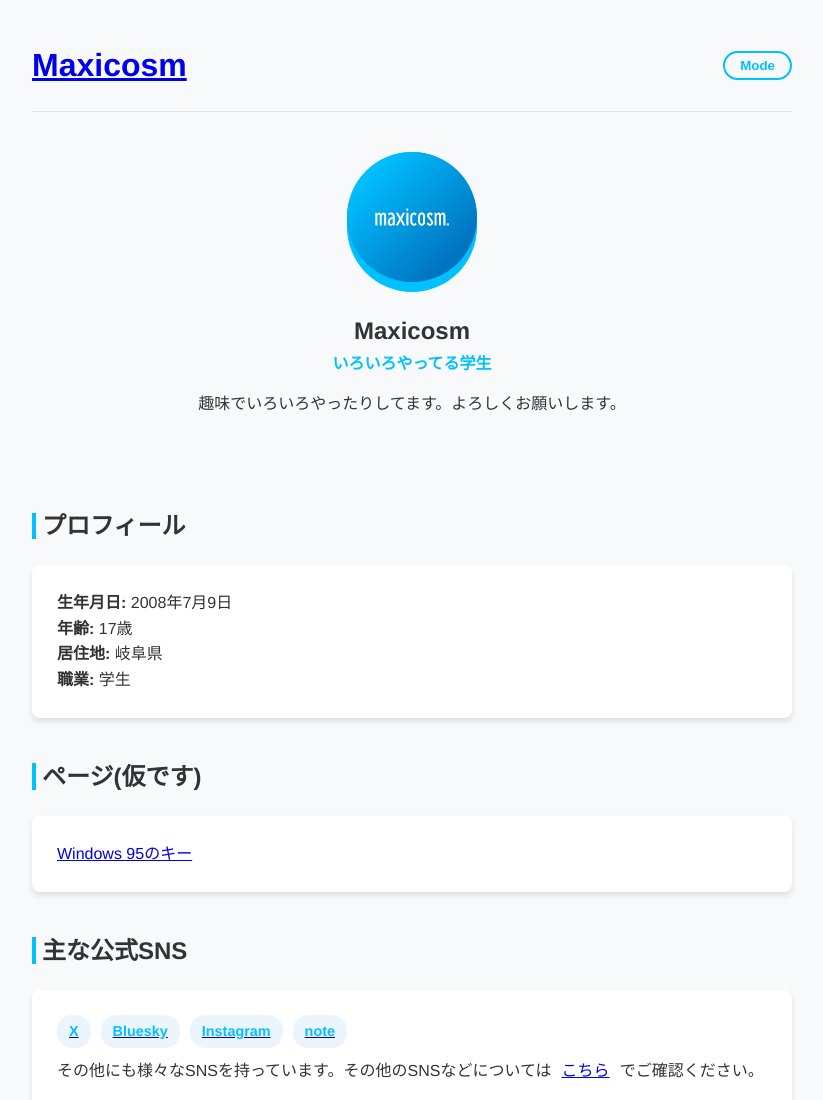
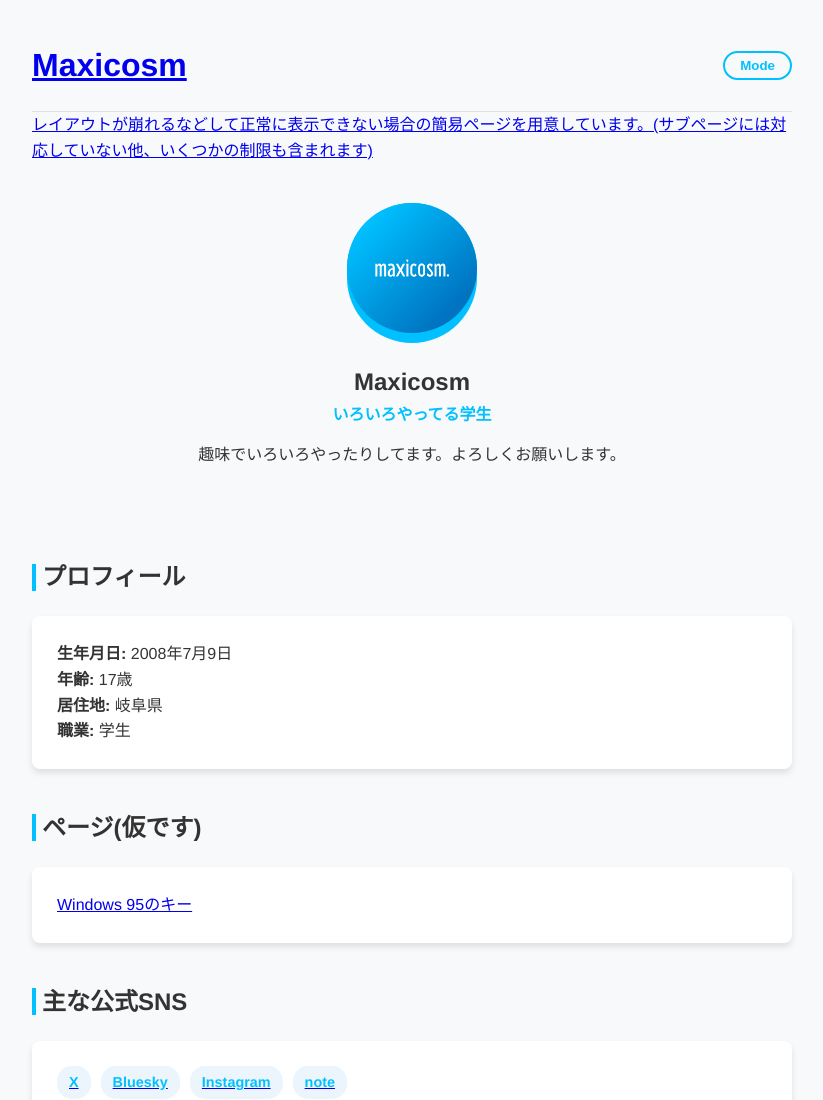
Before and after one commit to System32Booster/system32booster.github.io, a plain HTML site: page index.html in a window 1280 px wide. Shown: the top 1100 px of the page, without its empty margins (228-1051 px from the left). Drawn offline with Linux system fonts and the light colour scheme.

Commit message:
フォールバックページへのリンクを追加

```diff
--- a/index.html
+++ b/index.html
@@ -154,6 +154,8 @@
             <button id="theme-toggle">Mode</button>
         </header>
 
+        <a href="index_old.html"><p>レイアウトが崩れるなどして正常に表示できない場合の簡易ページを用意しています。(サブページには対応していない他、いくつかの制限も含まれます)</p></a>
+
         <section class="profile-section">
             <div class="avatar"><img src="./res/images/MaxicosmIcon.png" class="avatar" alt="プロフィール画像"></div>
             <h2>Maxicosm</h2>
```
